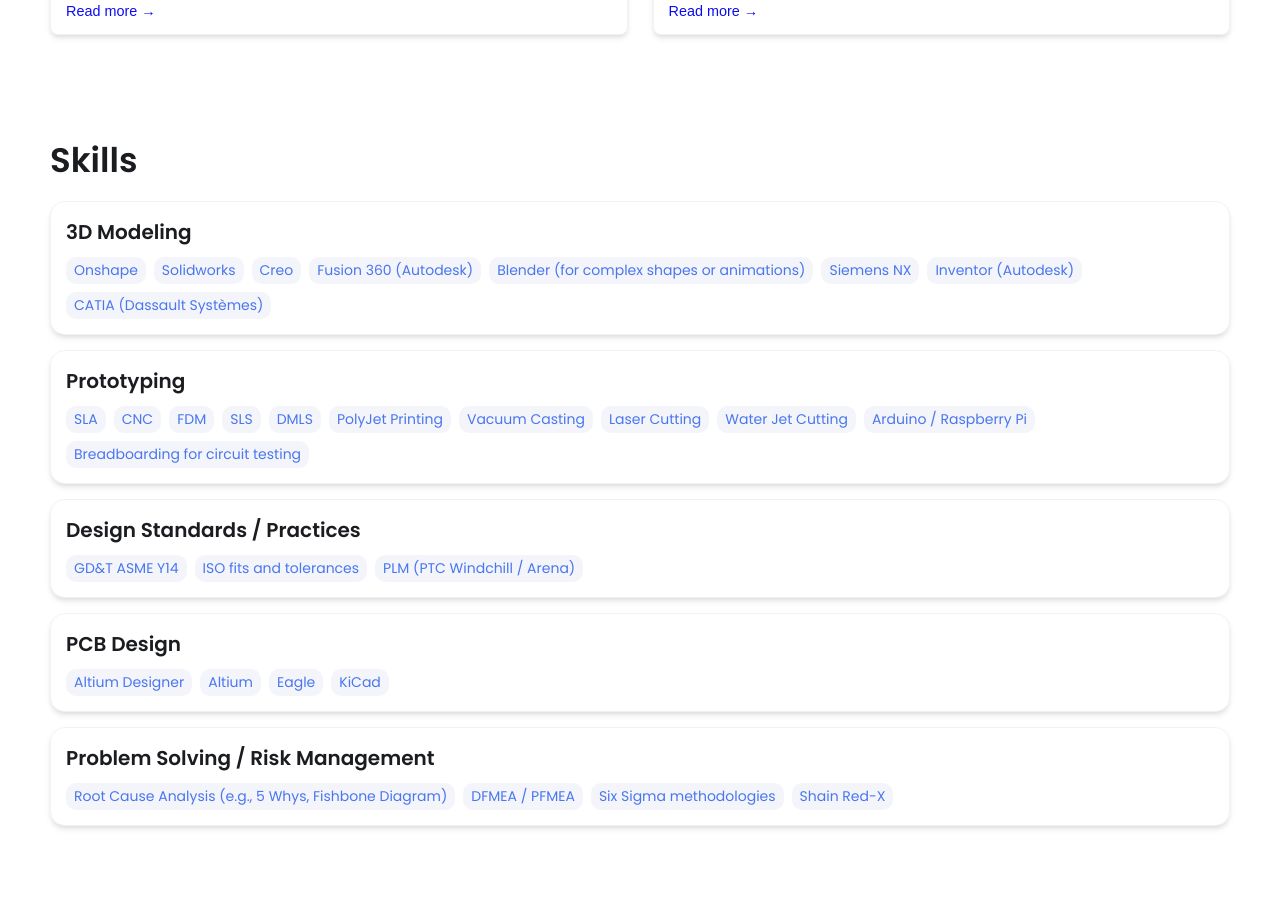
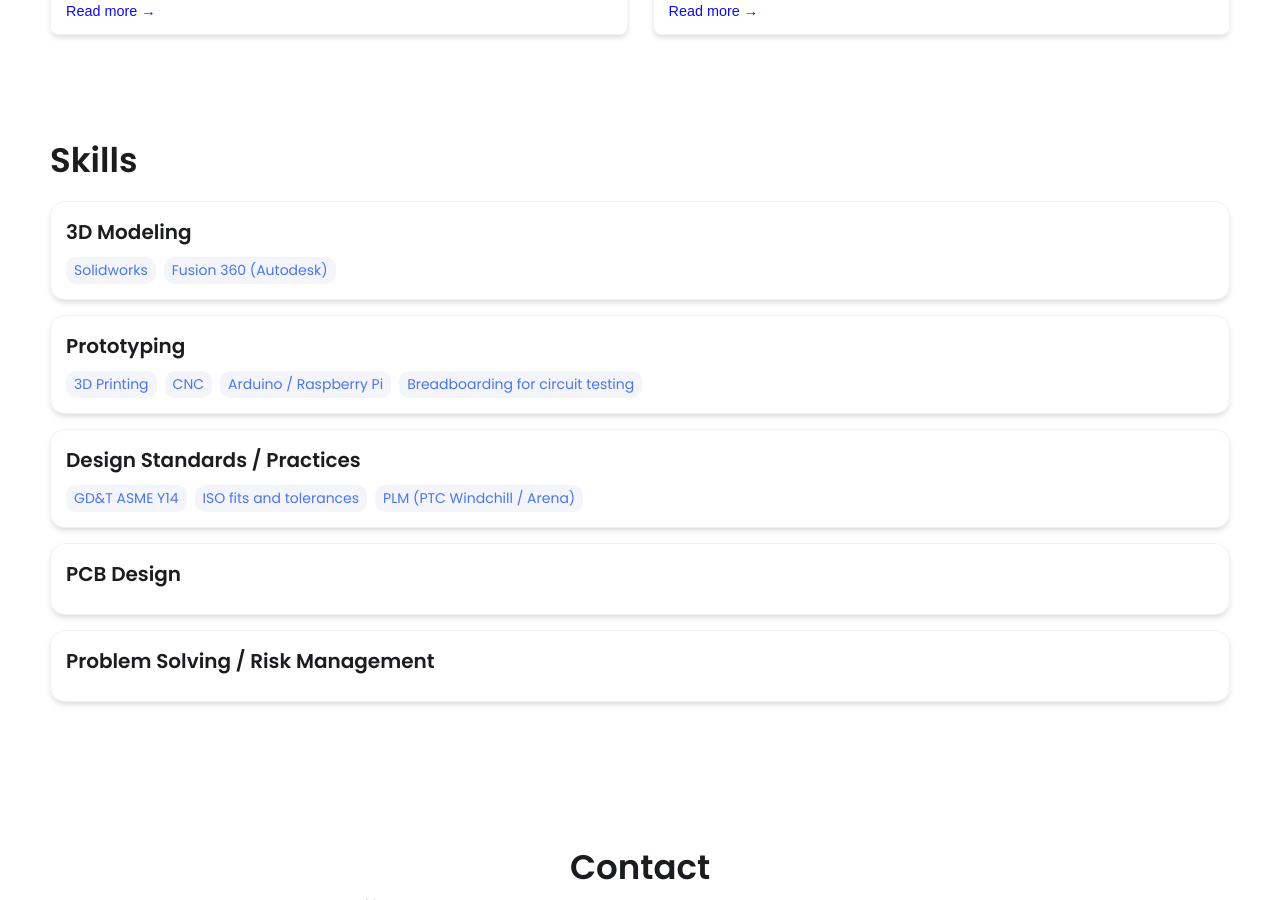
Before and after one commit to ale-0307/-ale-0307, a Jekyll site: the page built from index.html, in a window 1280 px wide and 900 px high, scrolled down 1491 px. Built offline with Jekyll 4.4.1, drawn with Linux system fonts in a browser that asks for light colours.

Commit message:
Update _config.yml

```diff
--- a/_config.yml
+++ b/_config.yml
@@ -47,25 +47,12 @@ external-links:    # input only your own url slug. The icons with missing entrie
 skills:
   - category: 3D Modeling
     tools:
-    - Onshape
     - Solidworks
-    - Creo
     - Fusion 360 (Autodesk)
-    - Blender (for complex shapes or animations)
-    - Siemens NX
-    - Inventor (Autodesk)
-    - CATIA (Dassault Systèmes)
   - category: Prototyping
     tools:
-    - SLA
+    - 3D Printing
     - CNC
-    - FDM
-    - SLS
-    - DMLS
-    - PolyJet Printing
-    - Vacuum Casting
-    - Laser Cutting
-    - Water Jet Cutting
     - Arduino / Raspberry Pi
     - Breadboarding for circuit testing
   - category: Design Standards / Practices
@@ -75,16 +62,9 @@ skills:
     - PLM (PTC Windchill / Arena)
   - category: PCB Design
     tools:
-    - Altium Designer
-    - Altium
-    - Eagle
-    - KiCad
+
   - category: Problem Solving / Risk Management
     tools:
-    - Root Cause Analysis (e.g., 5 Whys, Fishbone Diagram)
-    - DFMEA / PFMEA
-    - Six Sigma methodologies
-    - Shain Red-X
 
 
 # Contact Form Setup. Setup an account and copy over the key. When someone fills out the form, it will be received in your email.
```
